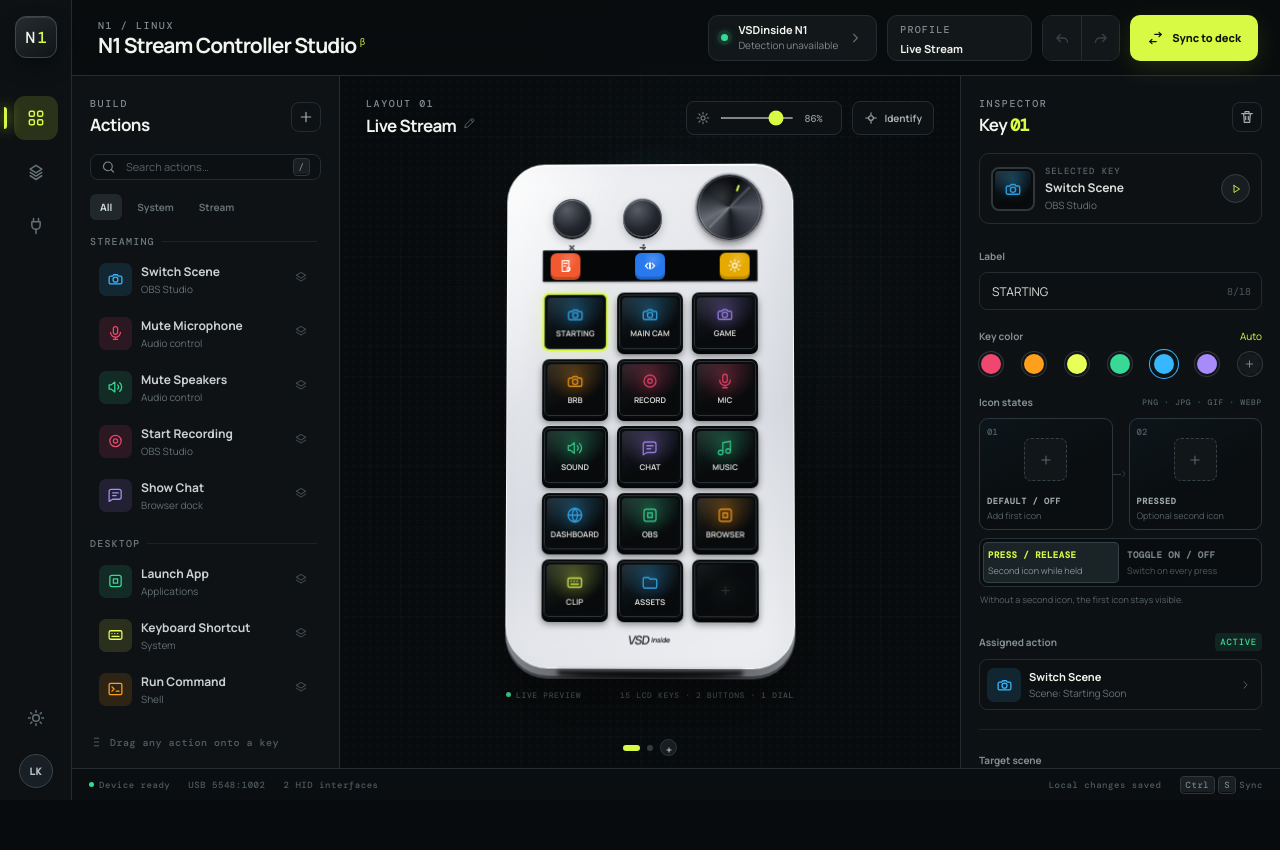
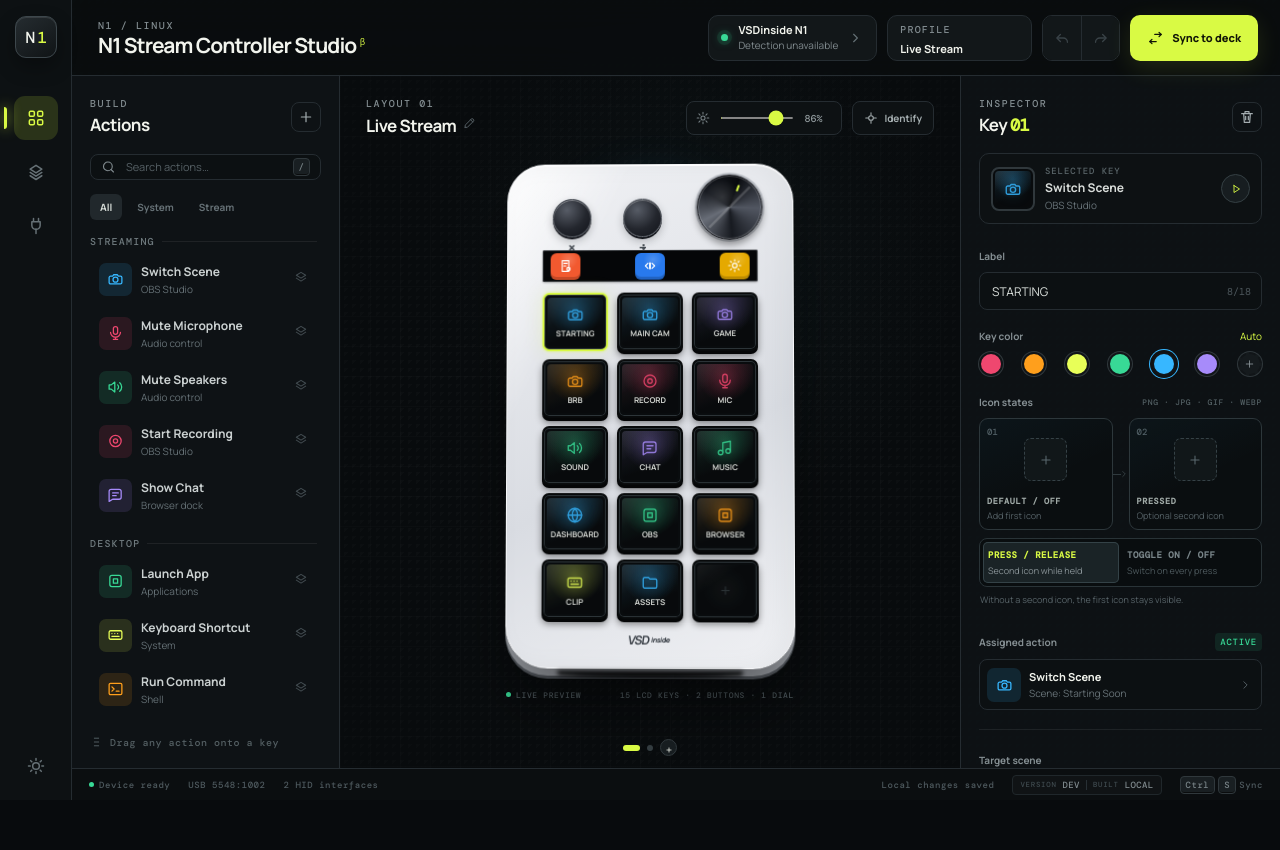
Before and after one commit to plasticparticle/n1-stream-controller-studio, a website: page index.html in a window 1280 px wide. Drawn offline with nearby package versions, Linux system fonts and the light colour scheme.

Commit message:
Show build details in app status bar

```diff
--- a/app.js
+++ b/app.js
@@ -1,4 +1,5 @@
 const nativeRuntime = window.__TAURI__;
+const buildInfo = window.__N1_BUILD_INFO__ || {};
 
 const backend = {
   invoke(command, args = {}) {
@@ -118,6 +119,17 @@ const toast = document.querySelector("#toast");
 const undoButton = document.querySelector("#undoButton");
 const redoButton = document.querySelector("#redoButton");
 const iconUpload = document.querySelector("#iconUpload");
+
+function renderBuildInfo() {
+  const versionElement = document.querySelector("#appVersion");
+  const dateElement = document.querySelector("#buildDate");
+  const version = String(buildInfo.version || "").trim();
+  const date = String(buildInfo.date || "").trim();
+
+  versionElement.textContent = version ? `v${version}` : "DEV";
+  dateElement.textContent = date || "LOCAL";
+  if (date) dateElement.dateTime = date;
+}
 
 function iconMarkup(name) {
   return icons[name] || icons.plus;
@@ -875,6 +887,7 @@ const style = document.createElement("style");
 style.textContent = "@keyframes spin { to { transform: rotate(360deg); } }";
 document.head.appendChild(style);
 
+renderBuildInfo();
 renderActions();
 renderKeys();
 initializeNativeState();
--- a/index.html
+++ b/index.html
@@ -52,7 +52,6 @@
               <circle cx="12" cy="12" r="4"></circle>
             </svg>
           </button>
-          <button class="avatar" aria-label="User settings" title="User settings">LK</button>
         </div>
       </nav>
 
@@ -352,6 +351,13 @@
           <span>2 HID interfaces</span>
           <span class="status-spacer"></span>
           <span id="lastSaved">Local changes saved</span>
+          <span class="build-stamp" aria-label="Application build information">
+            <span class="build-label">VERSION</span>
+            <strong id="appVersion">DEV</strong>
+            <b class="build-separator" aria-hidden="true"></b>
+            <span class="build-label">BUILT</span>
+            <time id="buildDate">LOCAL</time>
+          </span>
           <span class="key-hint"><kbd>Ctrl</kbd><kbd>S</kbd> Sync</span>
         </footer>
       </div>
@@ -388,6 +394,7 @@
     </div>
 
     <input id="iconUpload" type="file" accept="image/png,image/jpeg,image/gif,image/webp" hidden />
+    <script src="build-info.js"></script>
     <script src="app.js"></script>
   </body>
 </html>
--- a/styles.css
+++ b/styles.css
@@ -144,17 +144,6 @@ svg {
   display: grid;
   gap: 14px;
   justify-items: center;
-}
-
-.avatar {
-  width: 34px;
-  height: 34px;
-  padding: 0;
-  border: 1px solid #3a4449;
-  border-radius: 50%;
-  background: #182025;
-  color: #b8c1c4;
-  font: 600 10px "DM Mono", monospace;
 }
 
 .app-content {
@@ -1731,6 +1720,35 @@ kbd {
   flex: 1;
 }
 
+.build-stamp {
+  height: 20px;
+  padding: 0 7px;
+  gap: 6px !important;
+  border: 1px solid #20272b;
+  border-radius: 4px;
+  background: rgba(255,255,255,.018);
+  font-variant-numeric: tabular-nums;
+  letter-spacing: .04em;
+}
+
+.build-stamp .build-label {
+  color: #3f4a4f;
+  font-size: .82em;
+  letter-spacing: .1em;
+}
+
+.build-stamp strong,
+.build-stamp time {
+  color: #7f898d;
+  font-weight: 500;
+}
+
+.build-separator {
+  width: 1px;
+  height: 10px;
+  background: #283035;
+}
+
 .key-hint {
   gap: 3px !important;
 }
```
Also changed, not shown: 1 other file.
